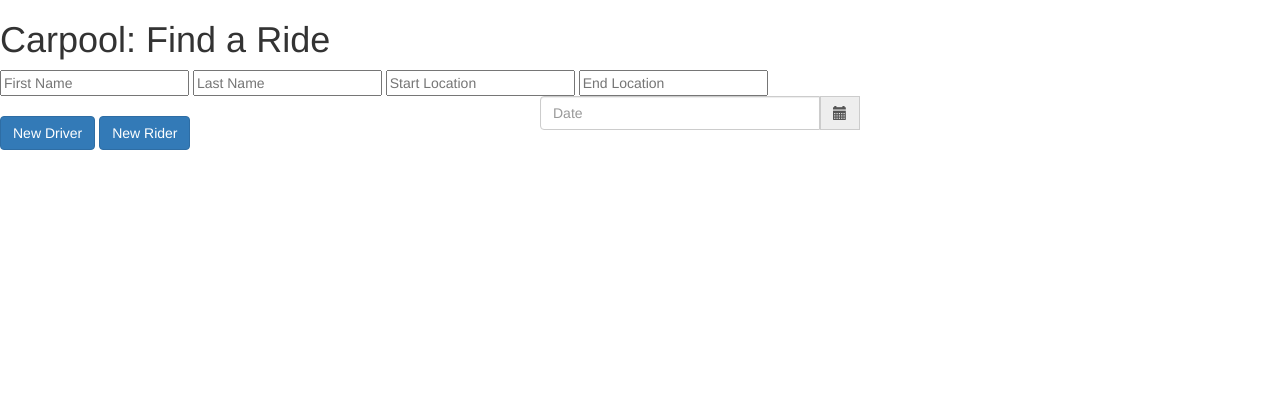
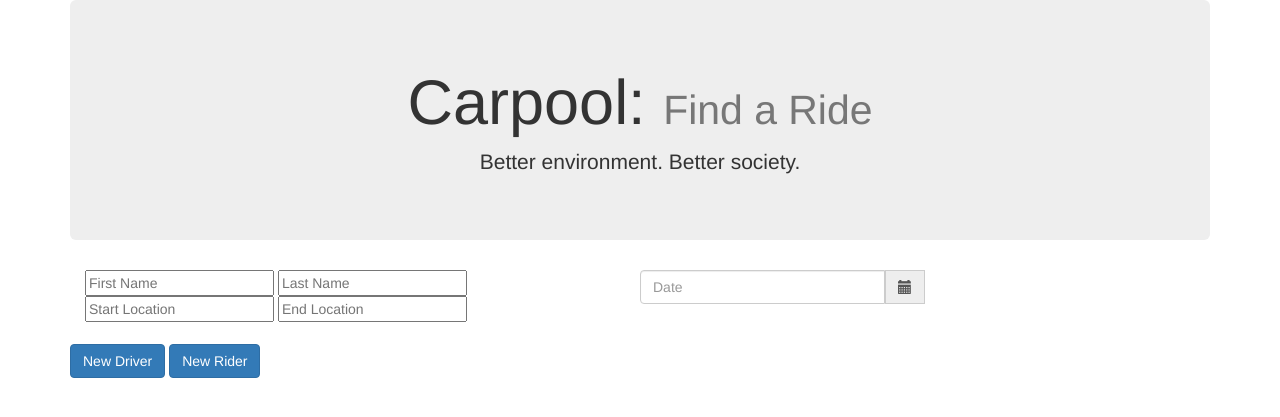
Before and after one commit to EllaHolmes/Carpool, a Django app: page / in a window 1280 px wide. Shown: the top 417 px of the page. Run offline with Django 3.2, Linux system fonts and the light colour scheme; some libraries are stand-ins or nearby versions.

Commit message:
makingthingspretty

```diff
--- a/superlists/carpool/templates/base.html
+++ b/superlists/carpool/templates/base.html
@@ -23,13 +23,20 @@
   </head>
   <body>
     <!-- All of your HTML will go between here.... -->
-    <h1>Carpool: Find a Ride</h1>
-    <form method="POST" action ="/welcome/">
-      <input name = "first_name_text" id="id_first_name" placeholder="First Name"/>
+    <div class ="container">
+	<div class = "jumbotron">
+	<h1 id = "pageTitle" class = "text-center">Carpool: <small>Find a Ride</small></h1>
+	<p id ="tagLine" class= "text-center">Better environment. Better society.</p>
+	</div>
+    <form method="POST" action ="/welcome/" class =".col-md-6">
+      <div class="col-sm-6">
+		<input name = "first_name_text" id="id_first_name" placeholder="First Name" />
 		<input name = "last_name_text" id="id_last_name" placeholder="Last Name"/>
+
+
 		<input name = "start_text" id="id_start" placeholder="Start Location"/>
-      <input name = "end_text" id="id_end" placeholder="End Location"/>
-
+		<input name = "end_text" id="id_end" placeholder="End Location"/><br><br>
+        </div>
                 <div class='input-group date' id='datetimepicker1'>
                     <input type='text' class="form-control" placeholder = "Date" name="date_text" id="id_date"/>
                     <span class="input-group-addon">
@@ -43,12 +50,15 @@
 					</script>
 
 					<style>
+
 					#datetimepicker1 {
 					width: 25%;
-              float: right;
-              margin-right: 30em;
+					<!-- float: left; -->
+					<!-- margin-right: 30em; -->
 					}
 					</style>
+
+
 
 			</div>
     <br><br>
@@ -67,6 +77,7 @@
       {% csrf_token %}
     </form>
 
+	</div>
 
   </body>
 </html>
```
Lines whose indentation alone changed are shown as unchanged.
